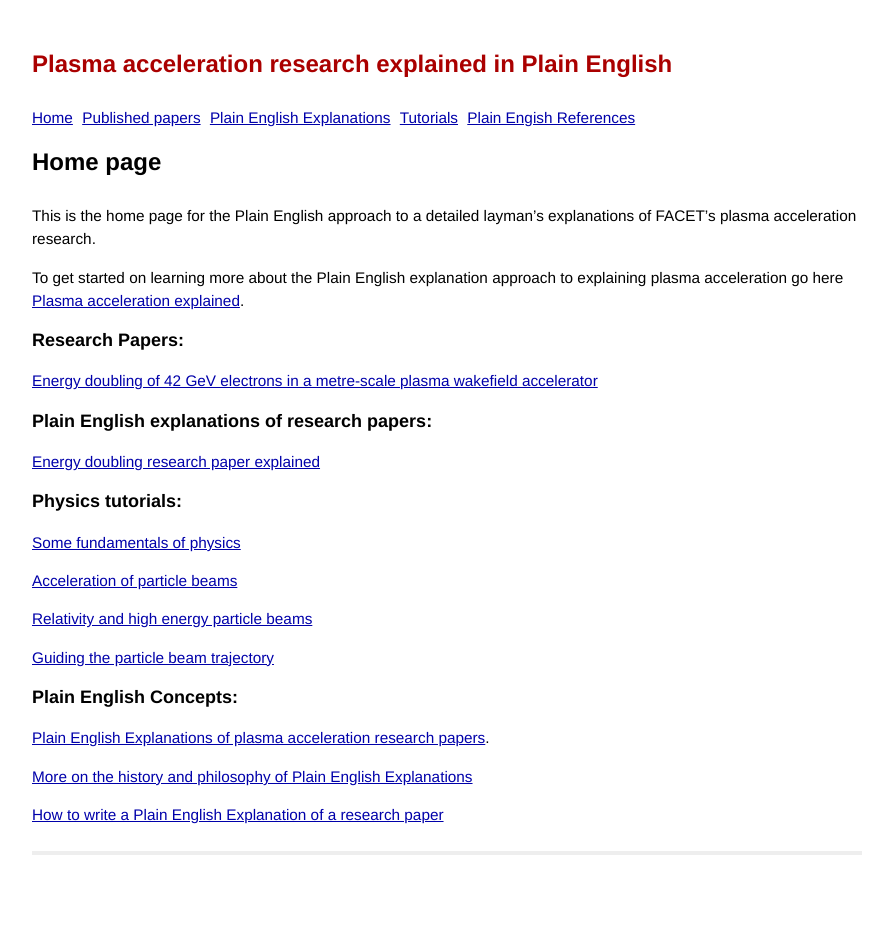
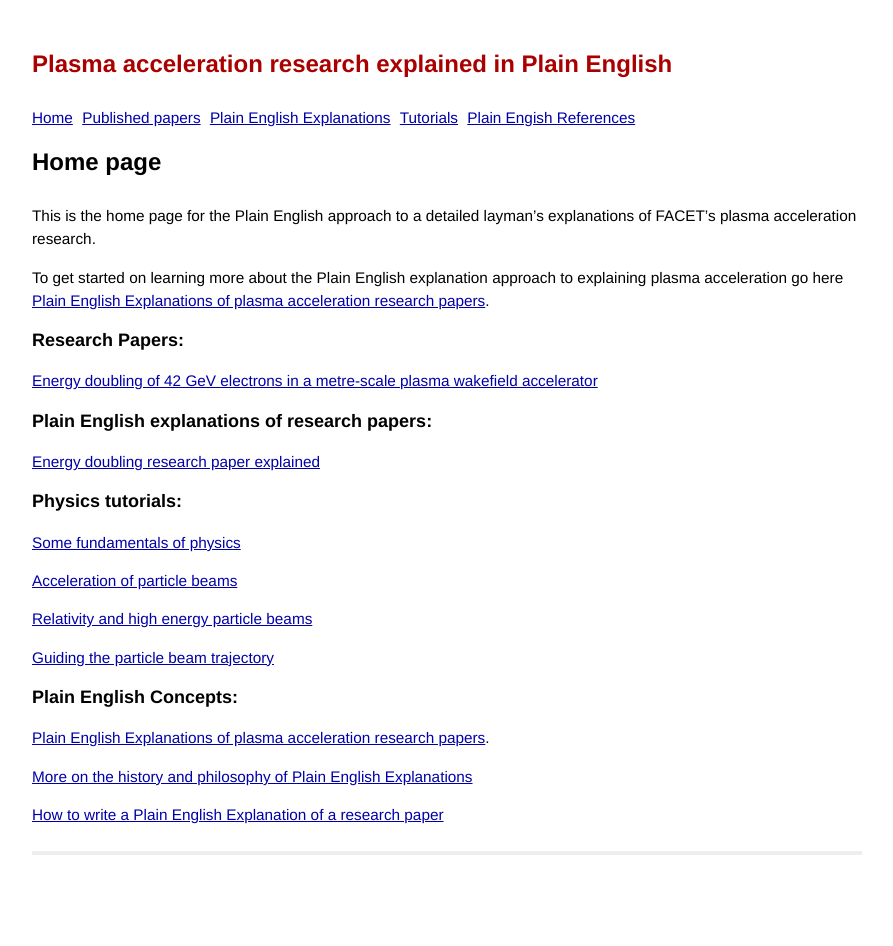
Before and after one commit to grbfacet/facet, a Jekyll site: the page built from index.md, in a window 1280 px wide. Shown: the whole page, without its empty margins (193-1086 px from the left). Built offline with Jekyll 4.4.1, drawn with Linux system fonts in a browser that asks for light colours.

Commit message:
Update index.md

```diff
--- a/index.md
+++ b/index.md
@@ -5,7 +5,7 @@ title: Home page
 
 This is the home page for the Plain English approach to a detailed layman's explanations of FACET's plasma acceleration research.
 
-To get started on learning more about the Plain English explanation approach to explaining plasma acceleration go here [Plasma acceleration explained](/plasma-accel-explained.html).
+To get started on learning more about the Plain English explanation approach to explaining plasma acceleration go here [Plain English Explanations of plasma acceleration research papers](/plasma-accel-explained.html).
 
 
 ### Research Papers:
```
